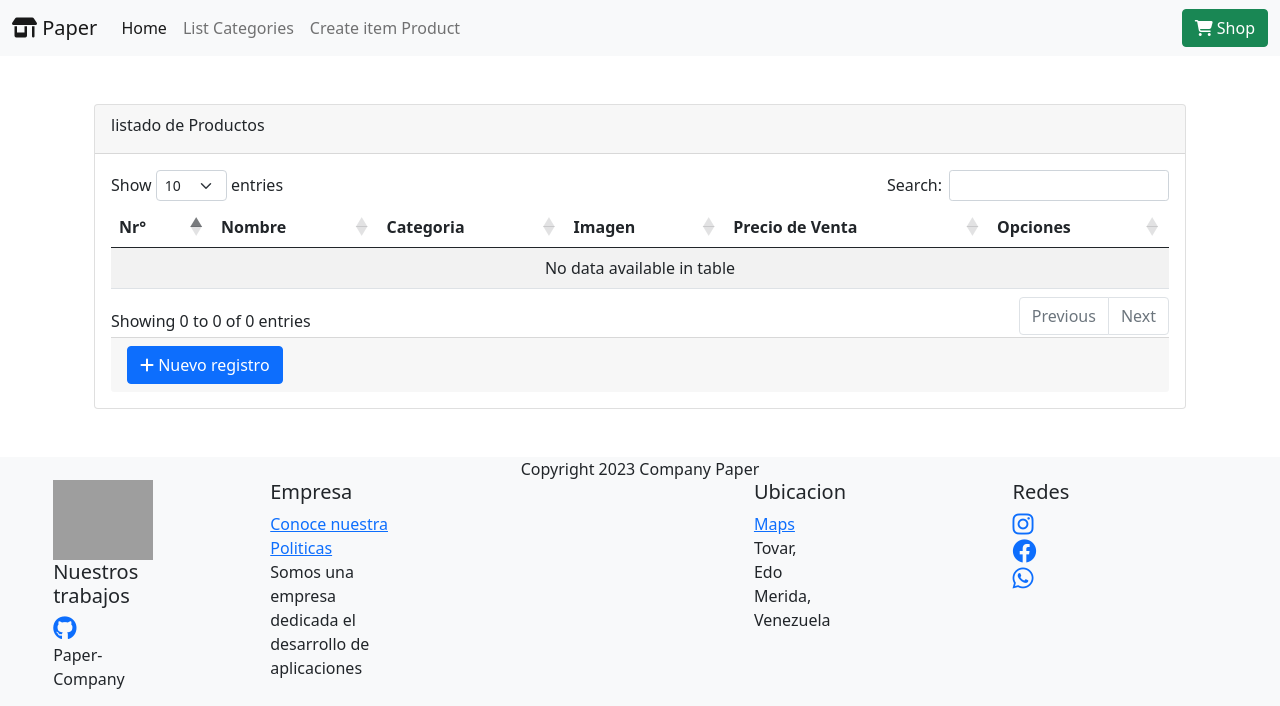
After one commit to leonardo2322/Paper_services, a Django app: page /list/product in a window 1280 px wide. The commit adds this page. Shown: the top 706 px of the page. Run offline with Django 4.2, Linux system fonts and the light colour scheme; data that the repository does not hold is empty; some libraries are stand-ins or nearby versions; grey boxes are pictures that could not be loaded.

Commit message:
guardando imagenes y enviandolas desde el metodo post y ajax

```diff
--- a/Eva_Web/admin.py
+++ b/Eva_Web/admin.py
@@ -1,5 +1,6 @@
 from django.contrib import admin
-from .models import Client, Category
+from .models import Client, Category,Product
 # Register your models here.
 admin.site.register(Client)
 admin.site.register(Category)
+admin.site.register(Product)
--- a/Eva_Web/models.py
+++ b/Eva_Web/models.py
@@ -1,5 +1,6 @@
 from django.db import models
 from datetime import datetime
+
 # Create your models here.
 gender_choices = (
     ('male','Masculino'),
@@ -25,6 +26,10 @@ class Product(models.Model):
     def __str__(self):
         return self.name
 
+    #def get_image(self):
+    #    if self.image:
+         #   return '{}{}'.format(MEDIA_URL,self.image)
+        #return '{}{}'.format(STATIC_URL,'img/empty.jpg')
     class Meta:
         verbose_name = 'Producto'
         verbose_name_plural = 'Productos'
--- a/Eva_Web/templates/base.html
+++ b/Eva_Web/templates/base.html
@@ -35,17 +35,8 @@
                 <a class="nav-link" href="/list/categories">List Categories</a>
               </li>
               <li class="nav-item dropdown">
-                <a class="nav-link dropdown-toggle" href="#" id="navbarDropdown" role="button" data-bs-toggle="dropdown" aria-expanded="false">
-                  Opciones
-                </a>
-                <ul class="dropdown-menu" aria-labelledby="navbarDropdown">
-                  <li><a class="dropdown-item" href="#">Action</a></li>
-                  <li><a class="dropdown-item" href="#">Another action</a></li>
-                  <li><hr class="dropdown-divider"></li>
-                  <li><a class="dropdown-item" href="#">Something else here</a></li>
-                </ul>
+                <a href="/create/product" class="nav-link">Create item Product</a>
               </li>
-
             </ul>
             <form class="d-flex">
               <button class="btn btn-success w-10" type="submit"><i class="fa-solid fa-cart-shopping"></i> Shop</button>
--- /dev/null
+++ b/Eva_Web/templates/listProduct.html
@@ -0,0 +1,29 @@
+{% extends 'list.html' %} {% block head %}
+<tr>
+  <th scope="col">Nr°</th>
+  <th scope="col">Nombre</th>
+  <th scope="col">Categoria</th>
+  <th scope="col">Imagen</th>
+  <th scope="col">Precio de Venta</th>
+  <th scope="col">Opciones</th>
+</tr>
+
+{% endblock head %} {% block columns %} {% for c in object_list %}
+<tr>
+  <td scope="row">{{ c.id }}</td>
+  <td>{{ c.name}}</td>
+  <td>{{ c.cate }}</td>
+  <td><img src="/media/{{ c.image }}" alt="Image" class="img img-fluid " style="width: 40px; height: auto;"></td>
+  <td>{{ c.pvp }}</td>
+
+  <td>
+    <button class="btn btn-primary btn-xs">
+      <i class="fa-solid fa-pen-to-square"></i>
+    </button>
+    <button class="btn btn-danger btn-xs">
+      <i class="fa-solid fa-trash-can"></i>
+    </button>
+  </td>
+</tr>
+
+{% endfor %} {% endblock columns %}
--- a/Eva_Web/urls.py
+++ b/Eva_Web/urls.py
@@ -4,5 +4,7 @@ from .views import *
 urlpatterns = [
     path('', vistaHome ,name='home'),
     path("list/categories", CategoryListView.as_view(), name='category_list'),
-    path("create/category", CreatItemCategory.as_view(), name="create_category")
+    path("create/category", CreatItemCategory.as_view(), name="create_category"),
+    path('create/product', CreateItemProduct.as_view(), name="create_product"),
+    path('list/product', ListViewProduct.as_view(), name='list_Product')
 ]
--- a/Eva_Web/views.py
+++ b/Eva_Web/views.py
@@ -1,10 +1,12 @@
 
+from typing import Any, Dict
+from django.http import JsonResponse
 from django.shortcuts import render
 from django.views.generic import ListView,CreateView
 # from django.contrib.auth.decorators import login_required
 from django.urls import reverse_lazy
-from .models import Category
-from .forms import FormCreateCategory
+from .models import Category, Product
+from .forms import FormCreateCategory, FormCreateProduct
 from django.views.decorators.csrf import csrf_exempt
 # from django.utils.decorators import method_decorator
 # Create your views here.
@@ -30,7 +32,45 @@ class CreatItemCategory(CreateView):
     form_class = FormCreateCategory
     template_name = 'createItemCategory.html'
     success_url = reverse_lazy("category_list")
+
     def get_context_data(self, **kwargs):
         context = super().get_context_data(**kwargs)
         context['title'] = 'Create Categoria'
         return context
+
+class CreateItemProduct(CreateView):
+    model = Product
+    form_class = FormCreateProduct
+    template_name = 'createProduct.html'
+    def post(self, request, *args, **kwargs):
+        data = {}
+        try:
+         action = request.POST['action']
+         if action == 'add':
+             form = self.get_form()
+             if form.is_valid():
+                 form.save()
+                 data['success'] = 'se han ingresado los datos'
+             else:
+                 data = form.errors
+         else:
+             data['error'] = 'Ha ocurrido un error al insertar los datos'
+        except Exception as e:
+            print(e)
+            data['error'] = str(e)
+        return JsonResponse(data)
+
+    def get_context_data(self, **kwargs):
+        context = super().get_context_data(**kwargs)
+        context['title'] = 'Create Item Product'
+        context['action'] = 'add'
+        return context
+
+class ListViewProduct(ListView):
+    model = Product
+    template_name = 'listProduct.html'
+
+    def get_context_data(self, **kwargs):
+        context = super().get_context_data(**kwargs)
+        context['title'] = 'listado de Productos'
+        return context
--- a/Paper/settings.py
+++ b/Paper/settings.py
@@ -122,6 +122,9 @@ USE_TZ = True
 # Static files (CSS, JavaScript, Images)
 # https://docs.djangoproject.com/en/4.2/howto/static-files/
 
+MEDIA_ROOT = os.path.join(BASE_DIR, 'media')
+MEDIA_URL = '/media/'
+
 STATIC_URL = '/static/'
 STATICFILES_DIRS = [
     os.path.join(BASE_DIR , "static"),
--- a/Paper/urls.py
+++ b/Paper/urls.py
@@ -16,8 +16,13 @@ Including another URLconf
 """
 from django.contrib import admin
 from django.urls import path,include
+from django.conf import settings
+from django.conf.urls.static import static
 
 urlpatterns = [
     path('admin/', admin.site.urls),
     path('', include('Eva_Web.urls'))
 ]
+
+urlpatterns += static(settings.MEDIA_URL,
+                          document_root=settings.MEDIA_ROOT)
```
Also changed, not shown: Eva_Web/forms.py (+23 -1 lines), Eva_Web/templates/createProduct.html (added, +57 -0 lines), Eva_Web/migrations/0002_alter_product_image.py (added), Eva_Web/migrations/0003_alter_product_image.py (added), media/product/2023/06/19/Impermeables.png (added), media/product/2023/06/19/empty.jpg (added), media/product/2023/06/19/jeniffer.png (added), media/product/2023/06/19/jeniffer_DIcaehk.png (added), media/product/2023/06/19/logo_fe_y_alegria.png (added), static/img/empty.jpg (added), 2 other files.
